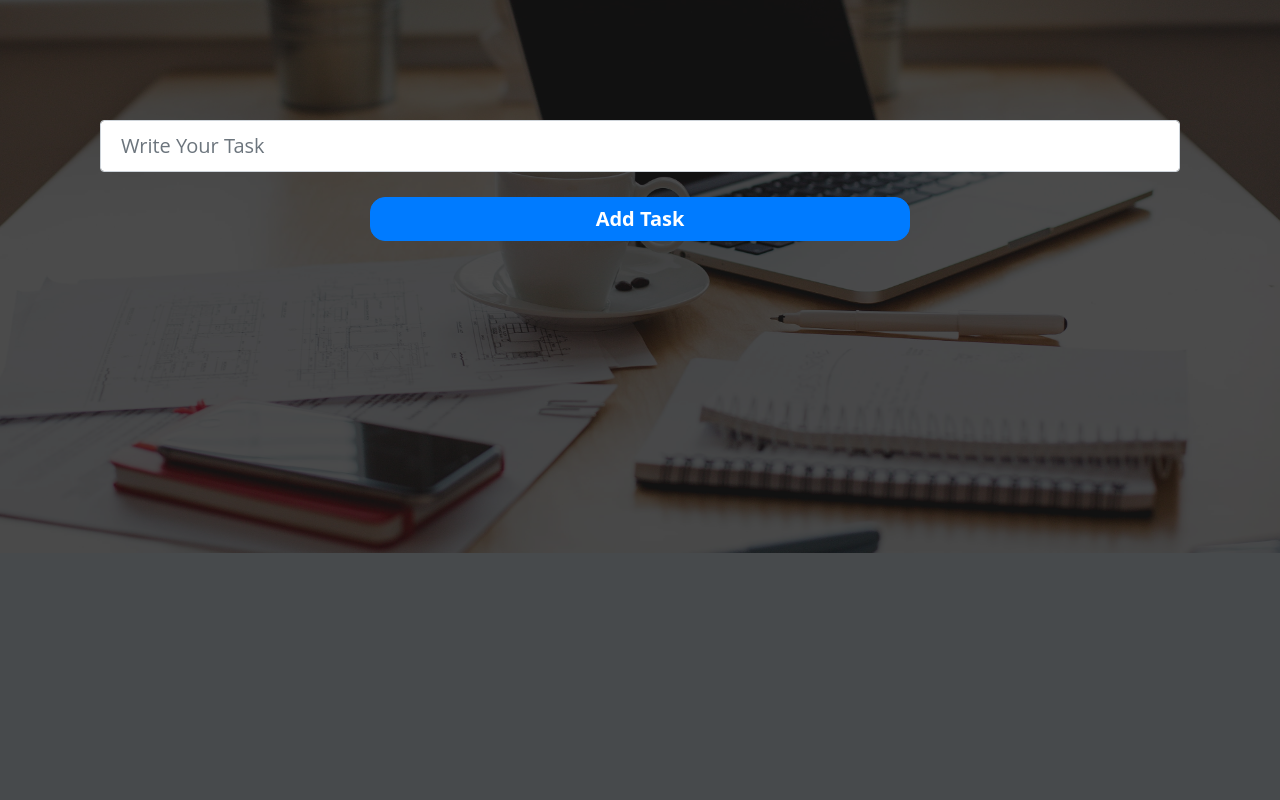
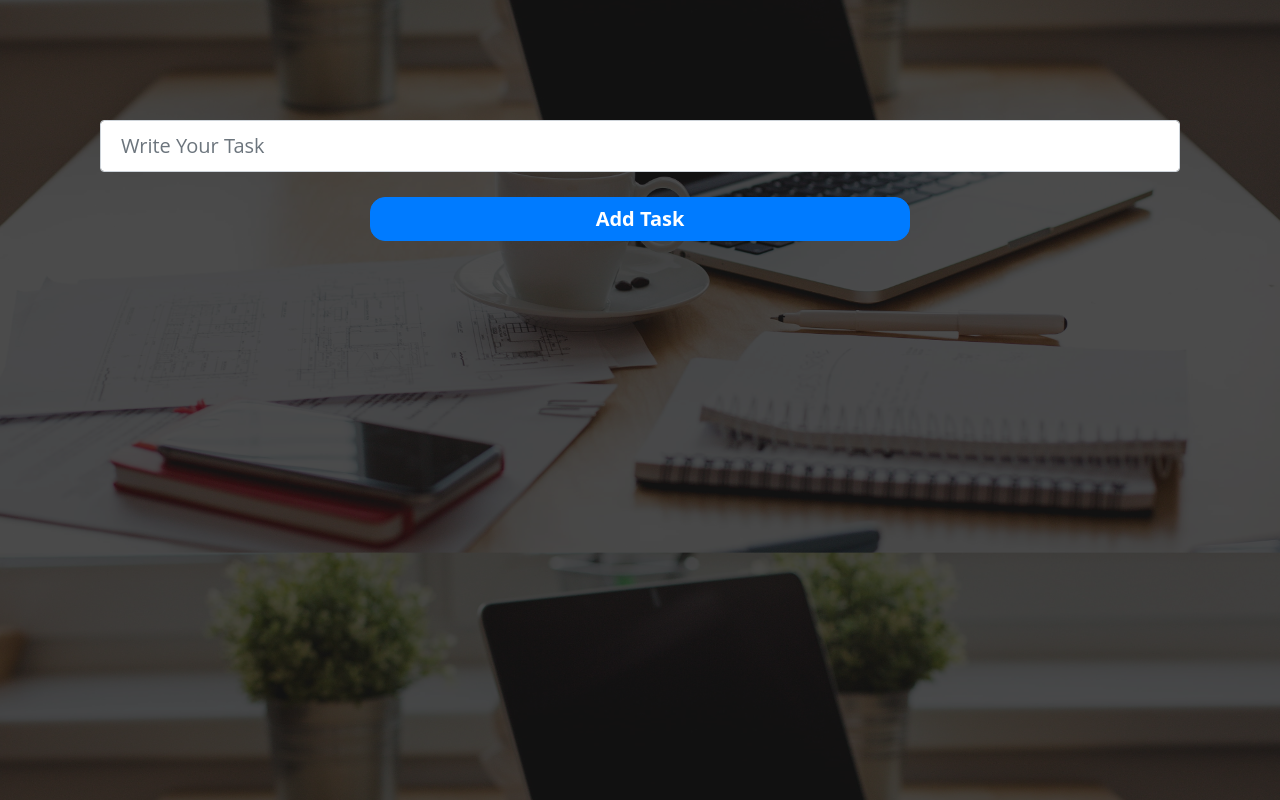
Before and after one commit to FaresHossam2/TODO, a plain HTML site: page index.html in a window 1280 px wide. Drawn offline with nearby package versions, Linux system fonts and the light colour scheme.

Commit message:
new commit

```diff
--- a/index.html
+++ b/index.html
@@ -22,7 +22,8 @@
     </head>
 
 <body>
-    <div class="overlay"></div>
+    <div class="note">
+
     <div class="container">
         <form>
             <div class="form-group">
@@ -39,6 +40,8 @@
 
 
     </div>
+    </div>
+    </div>
     <script src="script.js"></script>
 
 </body>
--- a/style.css
+++ b/style.css
@@ -53,7 +53,6 @@
         background-image: url(./images/1\ \(2\).jpg);
         background-size: cover;
         background-position:center;
-        background-repeat: no-repeat;
 
     }
     @media (max-width:768px){
```
